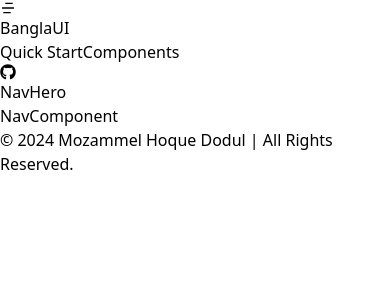
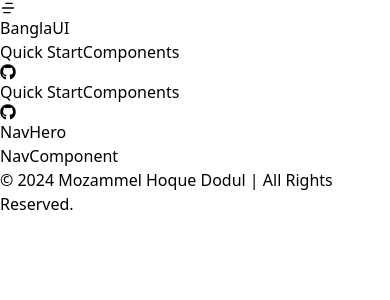
Before and after one commit to Dodul01/BanglaUI, a React (Vite) app: page /components/nav in a window 390 px wide. Shown: the top 300 px of the page. Built offline with nearby package versions, Linux system fonts and the light colour scheme.

Commit message:
Responsive Menu Added

```diff
--- a/src/Components/Nav/Nav.jsx
+++ b/src/Components/Nav/Nav.jsx
@@ -2,12 +2,15 @@
 import GradientText from "../GradientText/GradientText"
 import { FaGithub } from "react-icons/fa";
 import { RiMenu4Fill } from "react-icons/ri";
+import { useState } from "react";
 
 const Nav = () => {
+    const [isMenuOpen, setIsMenuOpen] = useState(false);
+
     return (
         <nav className="flex items-center lg:justify-between md:justify-between p-2 bg-blend-saturation">
-            <div className="lg:hidden md:hidden visible">
-                <RiMenu4Fill  className="text-2xl m-3"/>
+            <div className="lg:hidden md:hidden visible cursor-pointer" onClick={() => setIsMenuOpen(!isMenuOpen)}>
+                <RiMenu4Fill className="text-2xl m-3" />
             </div>
             <Link to='/' className="cursor-pointer">
                 <GradientText text={'BanglaUI'} />
@@ -19,6 +22,17 @@
                     <FaGithub className="text-white text-2xl" />
                 </Link>
             </div>
+
+            <div className={`lg:hidden md:hidden flex fixed top-[60px] ${isMenuOpen ? "right-[-15px]" : 'right-[500px]'} z-10 h-screen w-screen bg-[#08080a] transition-all`}>
+                <div className="flex flex-col gap-3 px-5">
+                    <Link to='/quickStart' className="bg-gradient-to-r bg-white transition-all hover:from-red-600 hover:to-yellow-600 inline-block text-transparent bg-clip-text font-medium">Quick Start</Link>
+                    <Link to='/components' className="bg-gradient-to-r bg-white transition-all hover:from-red-600 hover:to-yellow-600 inline-block text-transparent bg-clip-text font-medium">Components</Link>
+                    <Link className="cursor-pointer" to='https://github.com/Dodul01/BanglaUI'>
+                        <FaGithub className="text-white text-2xl" />
+                    </Link>
+                </div>
+
+            </div>
         </nav>
     )
 }
```
